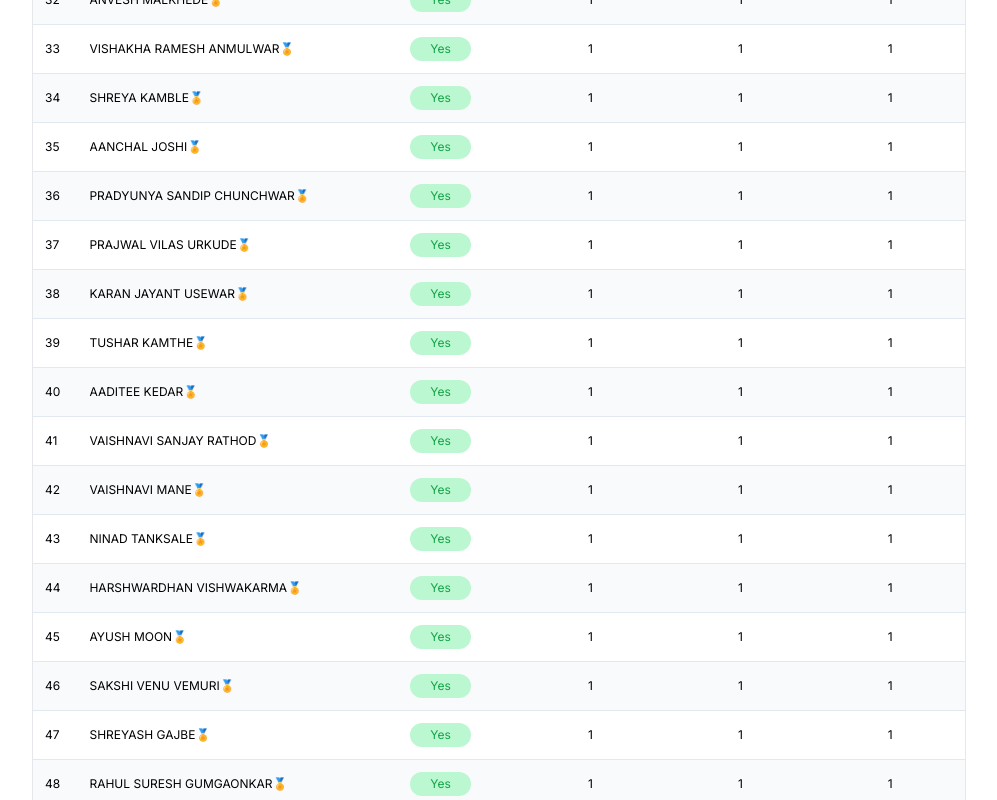
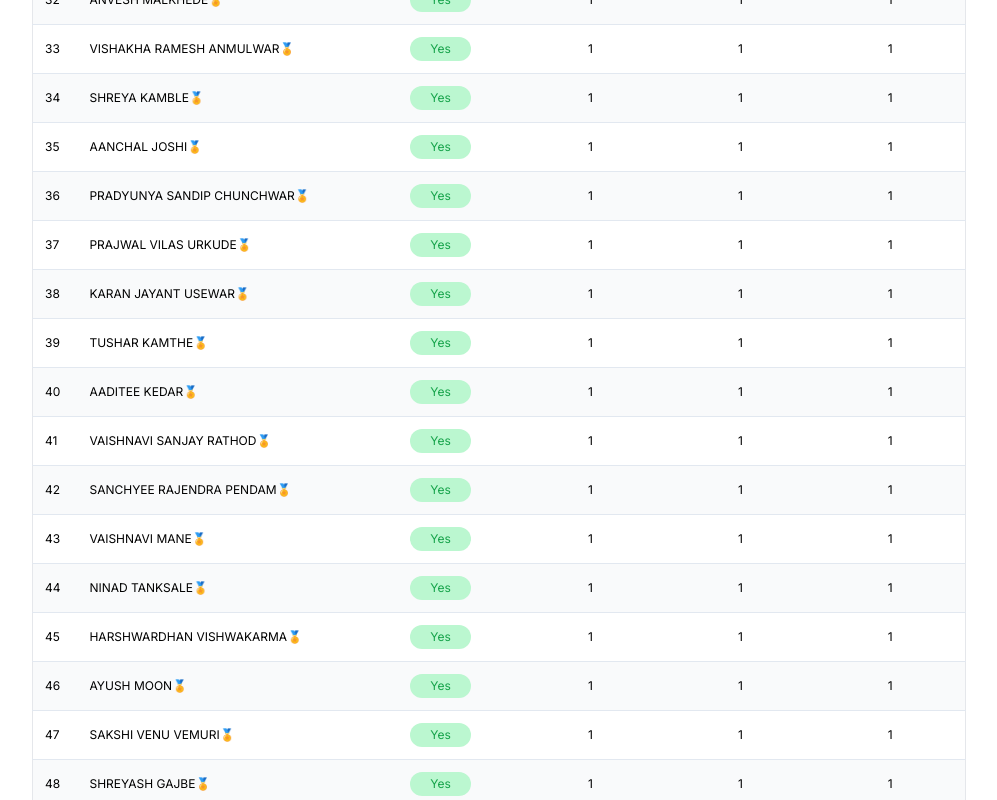
Before and after one commit to spectropaws/studyjams, a Next.js app: page / in a window 1280 px wide. Shown: the part 2000-2800 px from the top of the page, without its empty margins (141-1138 px from the left). Built offline with nearby package versions, Linux system fonts and the light colour scheme.

Commit message:
24th May update

```diff
--- a/src/app/components/Table.Index.js
+++ b/src/app/components/Table.Index.js
@@ -499,6 +499,18 @@ function TableIndex() {
     "Campaign Code Redemption Status": "Yes"
   },
   {
+    "User Name": "Sanchyee Rajendra Pendam",
+    "User Email": "22070233@ycce.in",
+    "Google Cloud Skills Boost Profile URL": "https://www.cloudskillsboost.google/public_profiles/1d9ac696-f31c-408b-a175-9a108eebb751",
+    "Profile URL Status": "All Good",
+    "Prompt Design in Vertex AI Completion": 1,
+    "Develop GenAI Apps with Gemini and Streamlit Completion": 1,
+    "Gen AI Arcade Game Completion": 1,
+    "Sum": 3,
+    "All 3 Pathways Completed - Yes or No": "Yes",
+    "Campaign Code Redemption Status": "Yes"
+  },
+  {
     "User Name": "Vaishnavi Mane",
     "User Email": "manev367@gmail.com",
     "Google Cloud Skills Boost Profile URL": "https://www.cloudskillsboost.google/public_profiles/5aa74bad-380e-4adb-ba9f-63e6364fb42e",
@@ -1702,18 +1714,6 @@ function TableIndex() {
     "User Name": "Karan Baghele",
     "User Email": "karanbaghele1@gmail.com",
     "Google Cloud Skills Boost Profile URL": "https://www.cloudskillsboost.google/public_profiles/1a59dc5b-96dc-4229-8a6e-8b124a0ceca9",
-    "Profile URL Status": "All Good",
-    "Prompt Design in Vertex AI Completion": 0,
-    "Develop GenAI Apps with Gemini and Streamlit Completion": 0,
-    "Gen AI Arcade Game Completion": 0,
-    "Sum": 0,
-    "All 3 Pathways Completed - Yes or No": "No",
-    "Campaign Code Redemption Status": "Yes"
-  },
-  {
-    "User Name": "Sanchyee Rajendra Pendam",
-    "User Email": "22070233@ycce.in",
-    "Google Cloud Skills Boost Profile URL": "https://www.cloudskillsboost.google/public_profiles/20933f59-d793-453b-8555-42ae66f66150",
     "Profile URL Status": "All Good",
     "Prompt Design in Vertex AI Completion": 0,
     "Develop GenAI Apps with Gemini and Streamlit Completion": 0,
```
